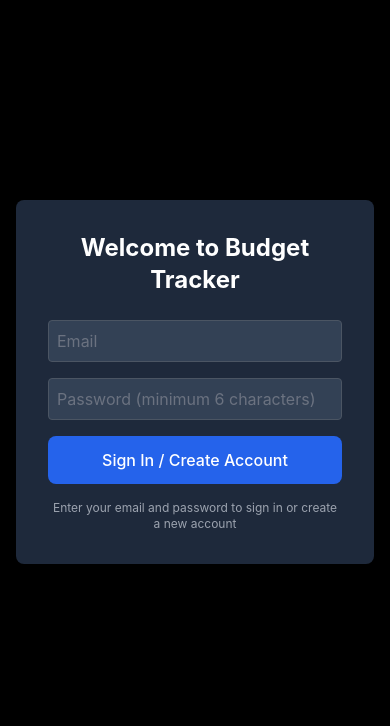
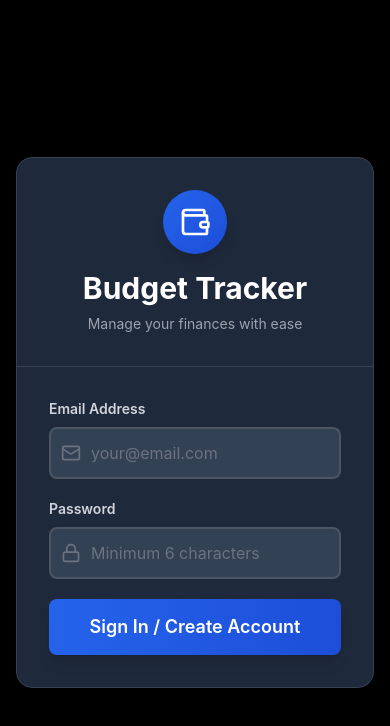
Before and after one commit to ColebournS/personal-finance-tracker, a React (Create React App) app: page /Income in a window 390 px wide. Shown: the top 726 px of the page. Built offline with nearby package versions, Linux system fonts and the light colour scheme; no server answers.

Commit message:
Enhance Auth and Income components with improved UI elements and layout. Updated Auth form with icons and better styling for inputs, and modified Income component to include currency formatting for yearly salary input. Improved mobile layout for better user experience.

```diff
--- a/src/Auth.js
+++ b/src/Auth.js
@@ -1,5 +1,6 @@
 import { useState } from "react";
 import supabase from "./supabaseClient";
+import { Mail, Lock, Wallet } from "lucide-react";
 
 const Auth = () => {
   const [loading, setLoading] = useState(false);
@@ -81,43 +82,78 @@ const Auth = () => {
   };
 
   return (
-    <div className="min-h-screen flex items-center justify-center bg-white dark:bg-black">
-      <div className={`grid 1 bg-white dark:bg-black pb-20`}>
-        <div className="flex flex-col gap-4 my-5 mx-4">
-          <div className="bg-white dark:bg-slate-800 p-8 rounded-lg shadow-md w-full max-w-md">
-            <h2 className="text-2xl font-bold mb-6 text-center text-gray-800 dark:text-white">
-              Welcome to Budget Tracker
-            </h2>
-            <form className="space-y-4" onSubmit={handleAuth}>
+    <div className="min-h-screen flex items-center justify-center bg-white dark:bg-black p-4">
+      <div className="w-full max-w-md">
+        <div className="bg-white dark:bg-slate-800 rounded-2xl shadow-2xl border border-gray-200 dark:border-gray-700 overflow-hidden">
+          {/* Header */}
+          <div className="p-8 text-center border-b border-gray-200 dark:border-gray-700">
+            <div className="inline-flex items-center justify-center w-16 h-16 bg-gradient-to-br from-blue-500 to-blue-600 dark:from-blue-600 dark:to-blue-700 rounded-full mb-4 shadow-lg">
+              <Wallet className="w-8 h-8 text-white" />
+            </div>
+            <h1 className="text-3xl font-bold text-gray-800 dark:text-white mb-2">
+              Budget Tracker
+            </h1>
+            <p className="text-gray-600 dark:text-gray-400 text-sm">
+              Manage your finances with ease
+            </p>
+          </div>
+
+          {/* Form */}
+          <div className="p-8">
+            <form className="space-y-5" onSubmit={handleAuth}>
+              {/* Email Input */}
               <div>
+                <label className="block text-sm font-semibold text-gray-700 dark:text-gray-300 mb-2">
+                  Email Address
+                </label>
+                <div className="relative">
+                  <div className="absolute left-3 top-1/2 -translate-y-1/2 text-gray-400 dark:text-gray-500">
+                    <Mail size={20} />
+                  </div>
                   <input
                     type="email"
-                  placeholder="Email"
-                  className="w-full p-2 border dark:border-gray-600 rounded bg-white dark:bg-slate-700 text-gray-800 dark:text-white placeholder-gray-400 dark:placeholder-gray-500"
+                    placeholder="your@email.com"
+                    className="w-full pl-10 pr-4 py-3 bg-gray-50 dark:bg-slate-700 border-2 border-gray-300 dark:border-gray-600 rounded-lg text-gray-800 dark:text-white placeholder-gray-400 dark:placeholder-gray-500 focus:border-blue-500 focus:ring-2 focus:ring-blue-500/20 focus:outline-none transition-all"
                     value={email}
                     onChange={(e) => setEmail(e.target.value)}
                   />
                 </div>
+              </div>
+
+              {/* Password Input */}
               <div>
+                <label className="block text-sm font-semibold text-gray-700 dark:text-gray-300 mb-2">
+                  Password
+                </label>
+                <div className="relative">
+                  <div className="absolute left-3 top-1/2 -translate-y-1/2 text-gray-400 dark:text-gray-500">
+                    <Lock size={20} />
+                  </div>
                   <input
                     type="password"
-                  placeholder="Password (minimum 6 characters)"
-                  className="w-full p-2 border dark:border-gray-600 rounded bg-white dark:bg-slate-700 text-gray-800 dark:text-white placeholder-gray-400 dark:placeholder-gray-500"
+                    placeholder="Minimum 6 characters"
+                    className="w-full pl-10 pr-4 py-3 bg-gray-50 dark:bg-slate-700 border-2 border-gray-300 dark:border-gray-600 rounded-lg text-gray-800 dark:text-white placeholder-gray-400 dark:placeholder-gray-500 focus:border-blue-500 focus:ring-2 focus:ring-blue-500/20 focus:outline-none transition-all"
                     value={password}
                     onChange={(e) => setPassword(e.target.value)}
                   />
                 </div>
-              {error && <div className="text-red-500 dark:text-red-400 text-sm">{error}</div>}
+              </div>
+
+              {/* Error Message */}
+              {error && (
+                <div className="bg-red-50 dark:bg-red-900/20 border-2 border-red-200 dark:border-red-800 rounded-lg p-3 text-red-600 dark:text-red-400 text-sm font-medium">
+                  {error}
+                </div>
+              )}
+
+              {/* Submit Button */}
               <button
                 type="submit"
                 disabled={loading}
-                className="w-full bg-blue-500 dark:bg-blue-600 text-white px-4 py-3 rounded-lg hover:bg-blue-600 dark:hover:bg-blue-700 disabled:opacity-50 font-medium transition-colors"
+                className="w-full bg-gradient-to-r from-blue-500 to-blue-600 dark:from-blue-600 dark:to-blue-700 hover:from-blue-600 hover:to-blue-700 dark:hover:from-blue-700 dark:hover:to-blue-800 text-white px-6 py-3.5 rounded-lg disabled:opacity-50 disabled:cursor-not-allowed font-semibold text-lg shadow-lg hover:shadow-xl transition-all transform hover:scale-[1.02] active:scale-[0.98]"
               >
                 {loading ? "Loading..." : "Sign In / Create Account"}
               </button>
-              <p className="text-xs text-center text-gray-500 dark:text-gray-400 mt-2">
-                Enter your email and password to sign in or create a new account
-              </p>
             </form>
           </div>
         </div>
--- a/src/components/Income.js
+++ b/src/components/Income.js
@@ -321,18 +321,24 @@ function Income() {
         </div>
         <div>
           <label className="block text-xs md:text-sm font-semibold text-gray-700 dark:text-gray-300 mb-1 md:mb-2">Yearly Salary</label>
+          <div className="relative">
+            <span className="absolute left-3 md:left-4 top-1/2 -translate-y-1/2 text-gray-500 dark:text-gray-400 text-sm md:text-base">$</span>
             <input
-            type="number"
+              type={editableField === "yearlySalary" ? "number" : "text"}
               value={
                 editableField === "yearlySalary"
                   ? tempValue
-                : incomeData.yearlySalary
+                  : new Intl.NumberFormat('en-US', {
+                      minimumFractionDigits: 0,
+                      maximumFractionDigits: 0,
+                    }).format(incomeData.yearlySalary || 0)
               }
               onChange={(e) => setTempValue(e.target.value)}
               onBlur={() => handleInputChange("yearlySalary")}
               onClick={() => handleCellClick("yearlySalary")}
-            className="w-full px-3 py-2 md:px-4 md:py-3 bg-white dark:bg-slate-600 border border-gray-300 dark:border-gray-600 rounded-lg text-sm md:text-base text-gray-800 dark:text-white focus:border-blue-500 focus:ring-2 focus:ring-blue-500/20 focus:outline-none transition-all cursor-pointer"
+              className="w-full pl-7 md:pl-9 pr-3 py-2 md:pr-4 md:py-3 bg-white dark:bg-slate-600 border border-gray-300 dark:border-gray-600 rounded-lg text-sm md:text-base text-gray-800 dark:text-white focus:border-blue-500 focus:ring-2 focus:ring-blue-500/20 focus:outline-none transition-all cursor-pointer"
             />
+          </div>
         </div>
       </div>
     </div>
@@ -589,10 +595,8 @@ function Income() {
       </div>
 
       {/* Mobile Layout - Separate cards for each section */}
-      <div className="md:hidden">
+      <div className="md:hidden grid grid-cols-2 gap-2">
         {renderEarnings()}
-      </div>
-      <div className="md:hidden">
         {renderRetirement()}
       </div>
       <div className="md:hidden">
```
Lines whose indentation alone changed are shown as unchanged.
